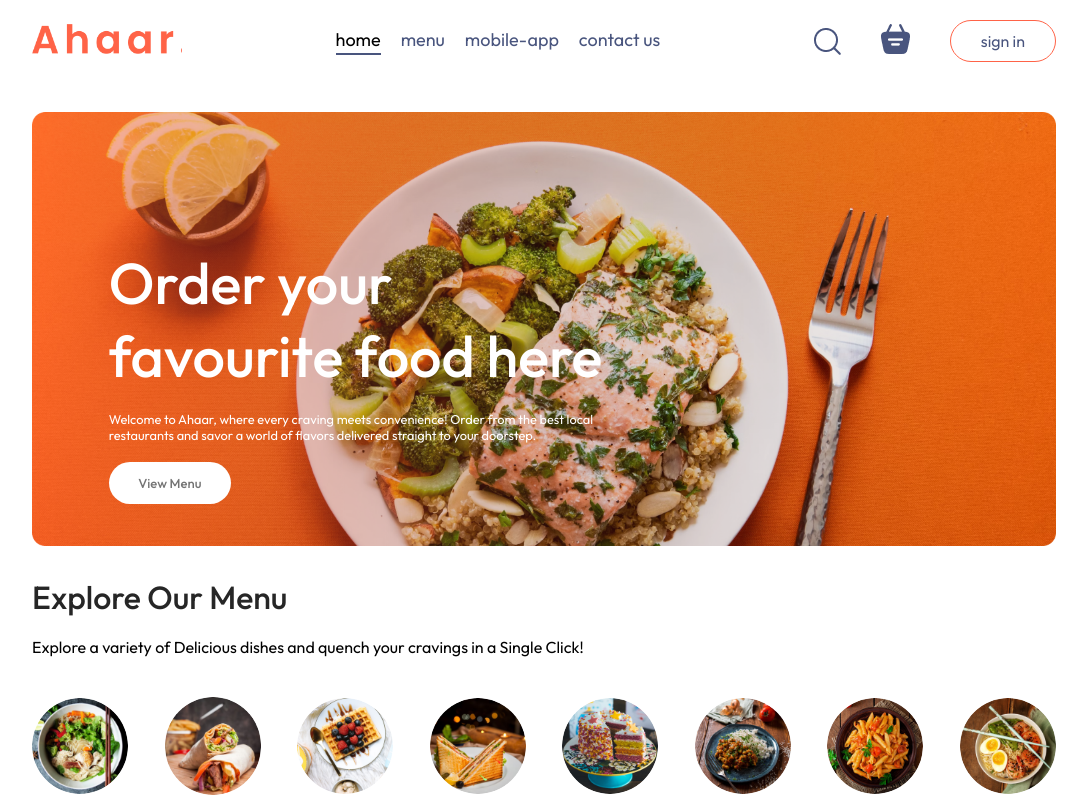
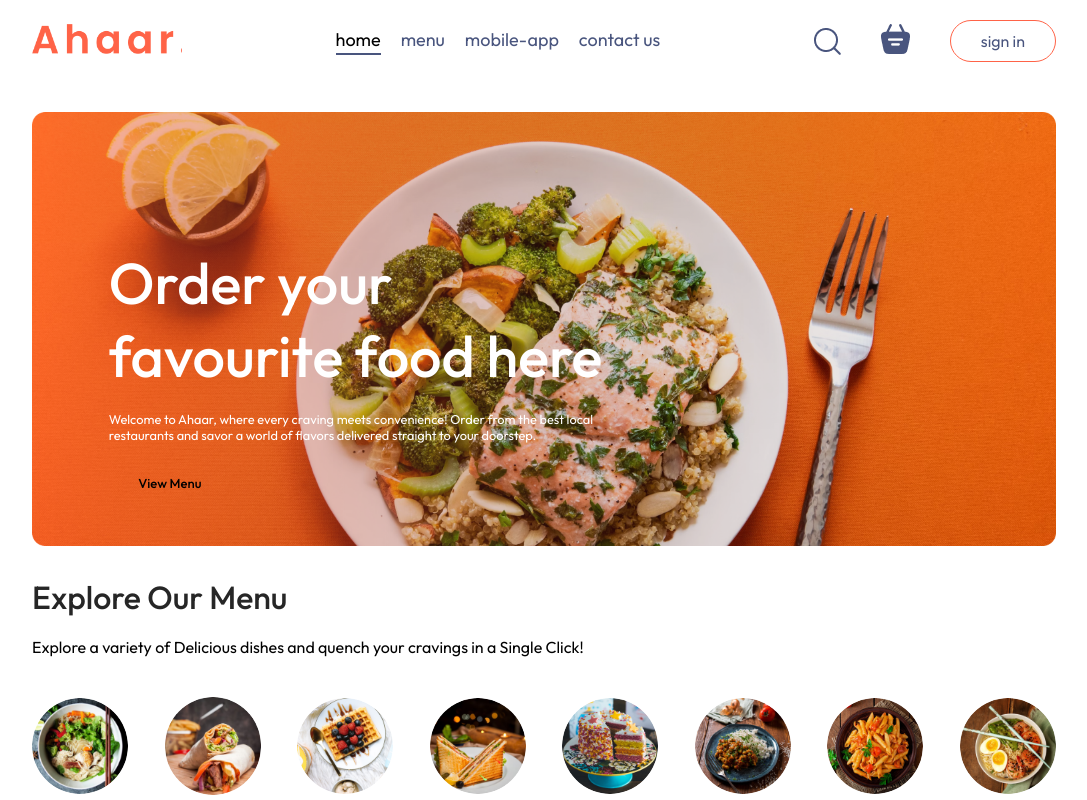
Before and after one commit to Shivang74/Ahaar, a React (Vite) app: page / in a window 1280 px wide. In both pictures the pointer is over the button "View Menu". Shown: the top 800 px of the page, without its empty margins (96-1183 px from the left). Built offline with nearby package versions, Linux system fonts and the light colour scheme.

Commit message:
Update Header.css

```diff
--- a/src/components/Header/Header.css
+++ b/src/components/Header/Header.css
@@ -34,6 +34,16 @@
     background-color: white;
     font-size: max(1vw,13px);
 }
+.header-contents button:hover {
+    border: none;
+    color: #000000;
+    border-radius: 50px;
+    border-color: white;
+    font-weight: 500;
+    padding: 1vw 2.3vw;
+    background-color: transparent;
+    font-size: max(1vw,13px);
+}
 @media (max-width: 1050px) {
 
     .header-contents {
```
